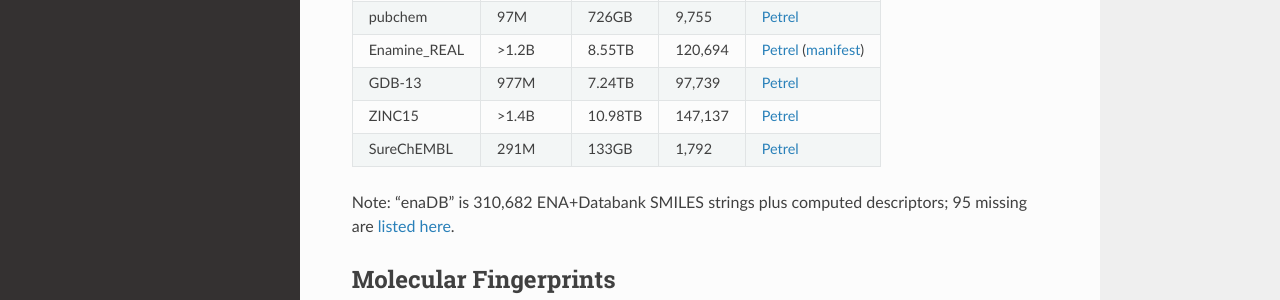
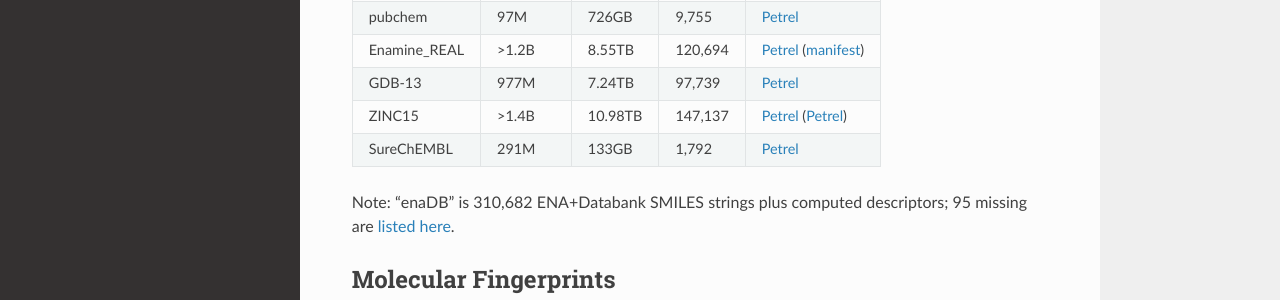
Before and after one commit to 2019-ncovgroup/2019-nCoVdata, a Sphinx documentation site: the page built from docs/index.rst, in a window 1280 px wide and 900 px high, scrolled down 2203 px. Shown: the part 151-451 px from the top of the window. Built offline with Sphinx 7.4.7 and the Read the Docs theme 2.0.0, drawn with Linux system fonts in a browser that asks for light colours.

Commit message:
Adding ZINC manifest

```diff
--- a/docs/index.rst
+++ b/docs/index.rst
@@ -90,7 +90,7 @@
 pubchem      97M      726GB        9,755    `Petrel <https://app.globus.org/file-manager?origin_id=a386b552-6086-11ea-9688-0e56c063f437&origin_path=%2Fdata%2Fdescriptors%2Fpubchem128_descriptors%2F>`_
 Enamine_REAL >1.2B    8.55TB       120,694  `Petrel <https://app.globus.org/file-manager?origin_id=a386b552-6086-11ea-9688-0e56c063f437&origin_path=%2Fdata%2Fdescriptors%2FEnamine_Real_Descriptors%2F>`_ (`manifest <https://app.globus.org/file-manager?origin_id=a386b552-6086-11ea-9688-0e56c063f437&origin_path=%2Fdata%2Fdescriptors%2FEnamine_Real_Descriptors%2Fmanifest%2F>`_)
 GDB-13       977M     7.24TB       97,739   `Petrel <https://app.globus.org/file-manager?origin_id=a386b552-6086-11ea-9688-0e56c063f437&origin_path=%2Fdata%2Fdescriptors%2FGDB-13_descriptors%2F>`_
-ZINC15       >1.4B    10.98TB      147,137  `Petrel <https://app.globus.org/file-manager?origin_id=a386b552-6086-11ea-9688-0e56c063f437&origin_path=%2Fdata%2Fdescriptors%2FZinc15_descriptors%2F>`_
+ZINC15       >1.4B    10.98TB      147,137  `Petrel <https://app.globus.org/file-manager?origin_id=a386b552-6086-11ea-9688-0e56c063f437&origin_path=%2Fdata%2Fdescriptors%2FZinc15_descriptors%2F>`_ (`Petrel <https://app.globus.org/file-manager?origin_id=a386b552-6086-11ea-9688-0e56c063f437&origin_path=%2Fdata%2Fdescriptors%2FZinc15_descriptors%2Fmanifest%2F>`_)
 SureChEMBL   291M     133GB        1,792    `Petrel <https://app.globus.org/file-manager?origin_id=a386b552-6086-11ea-9688-0e56c063f437&origin_path=%2Fdata%2Fdescriptors%2FSureChEMBL_descriptors%2F>`_
 ============ ======== ============ ======== ============
 
```
